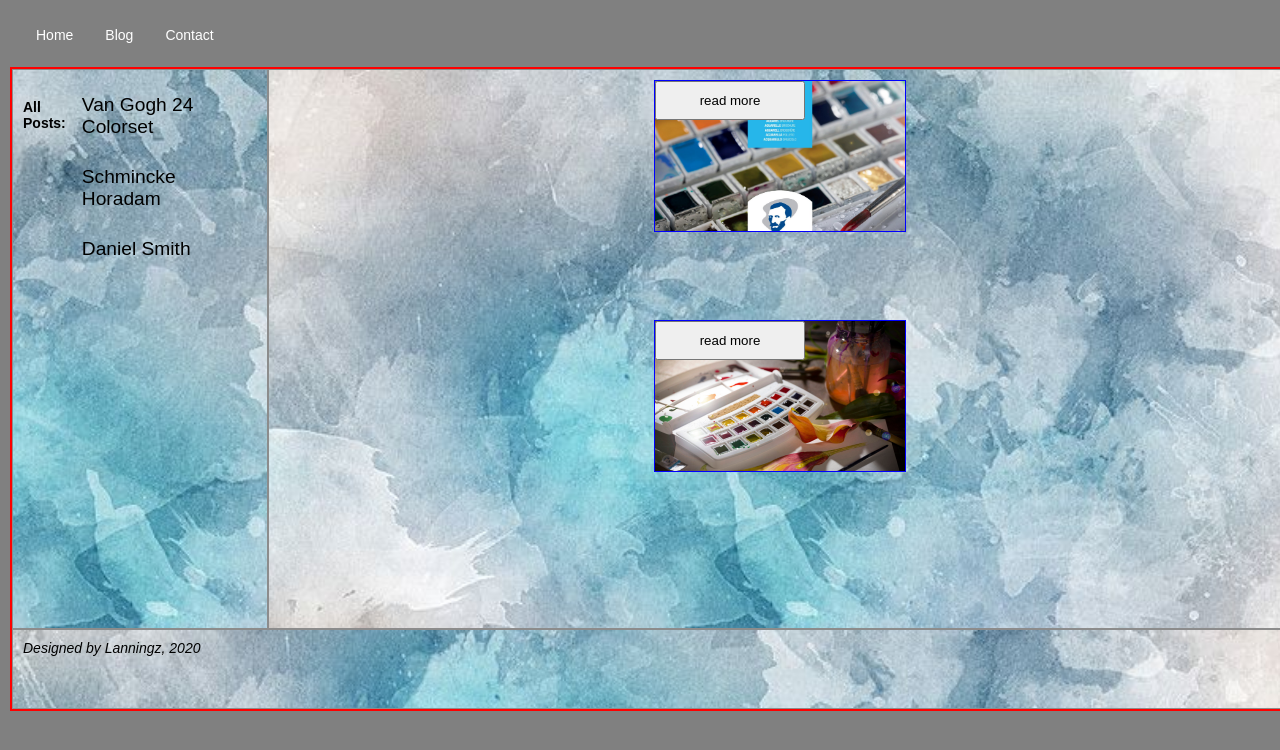
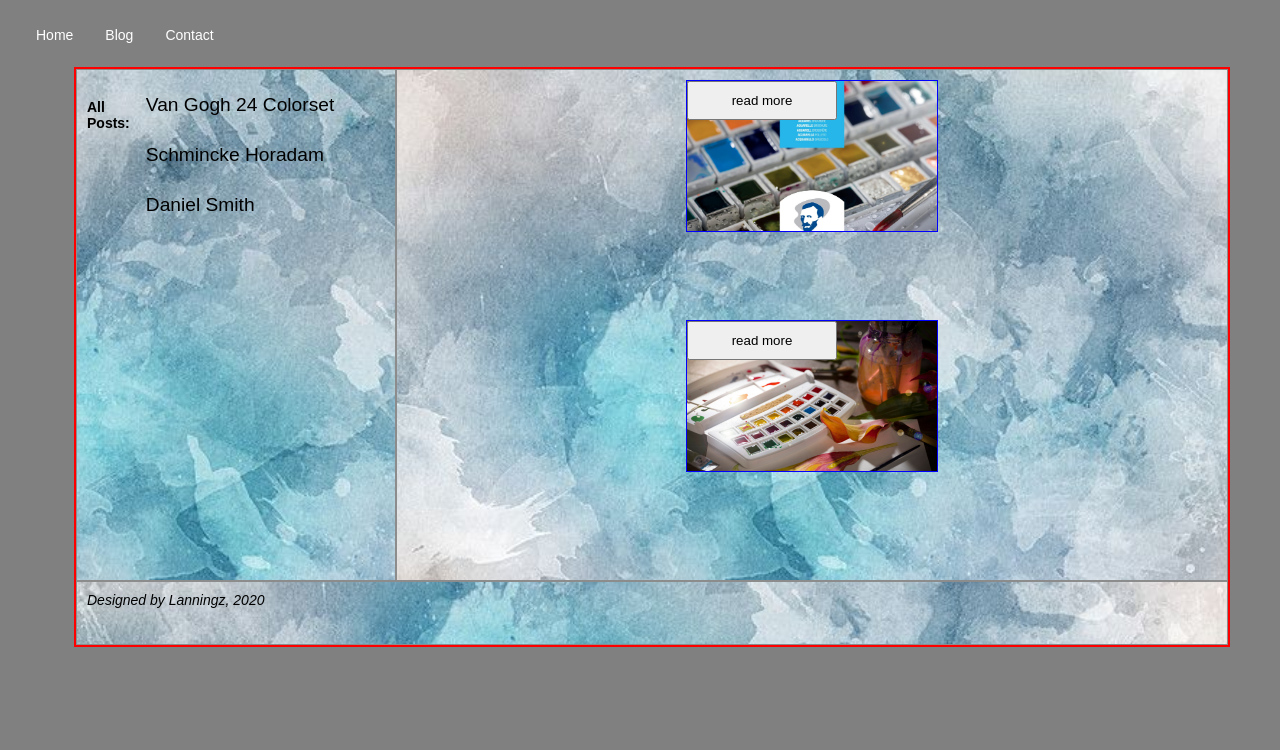
Before and after one commit to Nllai/Blog-Website-practice, a plain HTML site: page docs/index.html in a window 1280 px wide. Shown: the part 122-872 px from the top of the page. Drawn offline with Linux system fonts and the light colour scheme; a web font is replaced by a local one.

Commit message:
change box size

```diff
--- a/docs/css/main.css
+++ b/docs/css/main.css
@@ -28,8 +28,9 @@
 .container{
     display: grid;
     border: 2px solid red;
-    width: 100vw;
-
+    margin-left:5vw;
+    margin-right:5vw;
+    width: 90vw;
     grid-template-rows: 20vh 70vh 10vh;
     grid-template-areas:
     "sd"
@@ -37,6 +38,7 @@
     "ft"
 }
 .box{
+
     display: flex;
     border: 1px solid #8C8C8C;
     background-image:url(../images/bg.jpg);
@@ -64,13 +66,13 @@
 }
 #nestedGrid{
     display: grid;
-    grid-template-columns: 70vw;
+    grid-template-columns: 60vw;
     grid-template-rows: 30vh;
     margin-left: auto;
     margin-right: auto;
+    }
 
-    }
-    .example{
+.example{
     width: 250px;
     height: 150px;
     border: 1px solid blue;
@@ -98,7 +100,7 @@
 
 @media(min-width: 601px) and (max-width: 900px){
     .container{
-        grid-template-columns: 30vw 50vw 20vw;
+        grid-template-columns: 30vw 30vw 20vw;
         grid-template-rows: 60vh 10vh;
         grid-template-areas:
 
@@ -127,8 +129,8 @@
 }
     @media(min-width: 901px){
         .container{
-            grid-template-columns: 20vw 20vw 60vw;
-            grid-template-rows: 70vh 10vh;
+            grid-template-columns: 40vh 10vh 10vh;
+            grid-template-rows: 40vw 5vw;
             grid-template-areas:
             "sd main main main"
             "ft ft ft ft"
```
